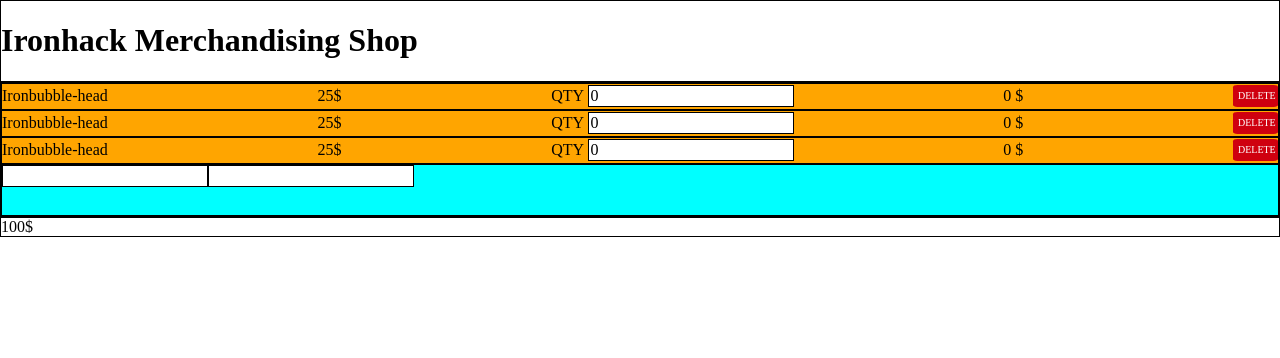
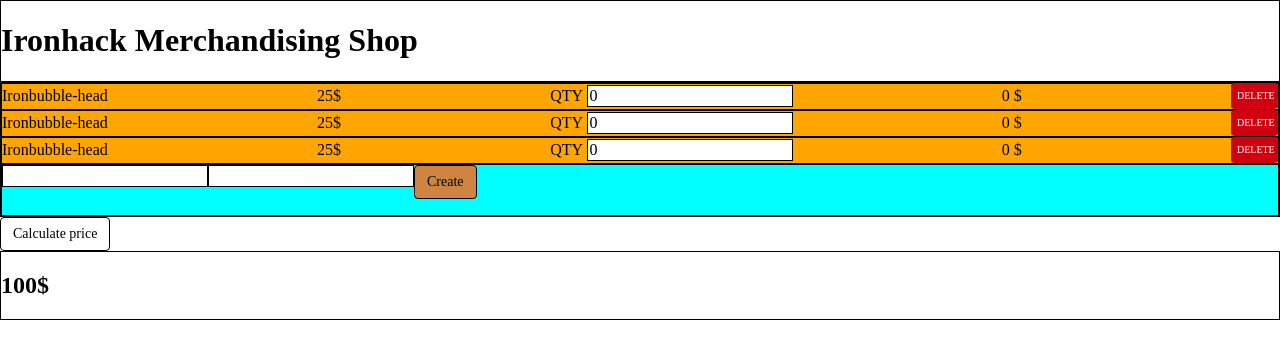
Before and after one commit to ironhack-labs/lab-dom-ironhack-cart, a plain HTML site: page starter-code/index.html in a window 1280 px wide. Drawn offline with nearby package versions, Linux system fonts and the light colour scheme.

Commit message:
Iteracion 3

```diff
--- a/starter-code/css/style.css
+++ b/starter-code/css/style.css
@@ -66,3 +66,12 @@
   justify-content: left;
 
 }
+
+.create-button {
+  height: 20px;
+  background-color: peru;
+}
+
+#calculate {
+
+}
--- a/starter-code/index.html
+++ b/starter-code/index.html
@@ -44,7 +44,7 @@
 
       </div>
 
-      <div class="btn-delete">
+      <div class="btn-delete btn">
         DELETE
       </div>
 
@@ -72,7 +72,7 @@
 
       </div>
 
-      <div class="btn-delete">
+      <div class="btn-delete btn">
         DELETE
       </div>
 
@@ -100,7 +100,7 @@
 
       </div>
 
-      <div class="btn-delete">
+      <div class="btn-delete btn">
         DELETE
       </div>
 
@@ -115,14 +115,22 @@
         <input type="number">
       </form>
 
+      <div class="btn create-button btest">
+        Create
+      </div>
     </div>
 
   </div>
 
+  <footer>
+    <div id="calculate" class="btn btest">Calculate price</div>
 
-  <div id="total-price" class="btest">
-    100$
-  </div>
+    <div id="total-price" class="btest">
+      <h2>
+        100$ </h2>
+    </div>
+
+  </footer>
 
 </body>
 
```
